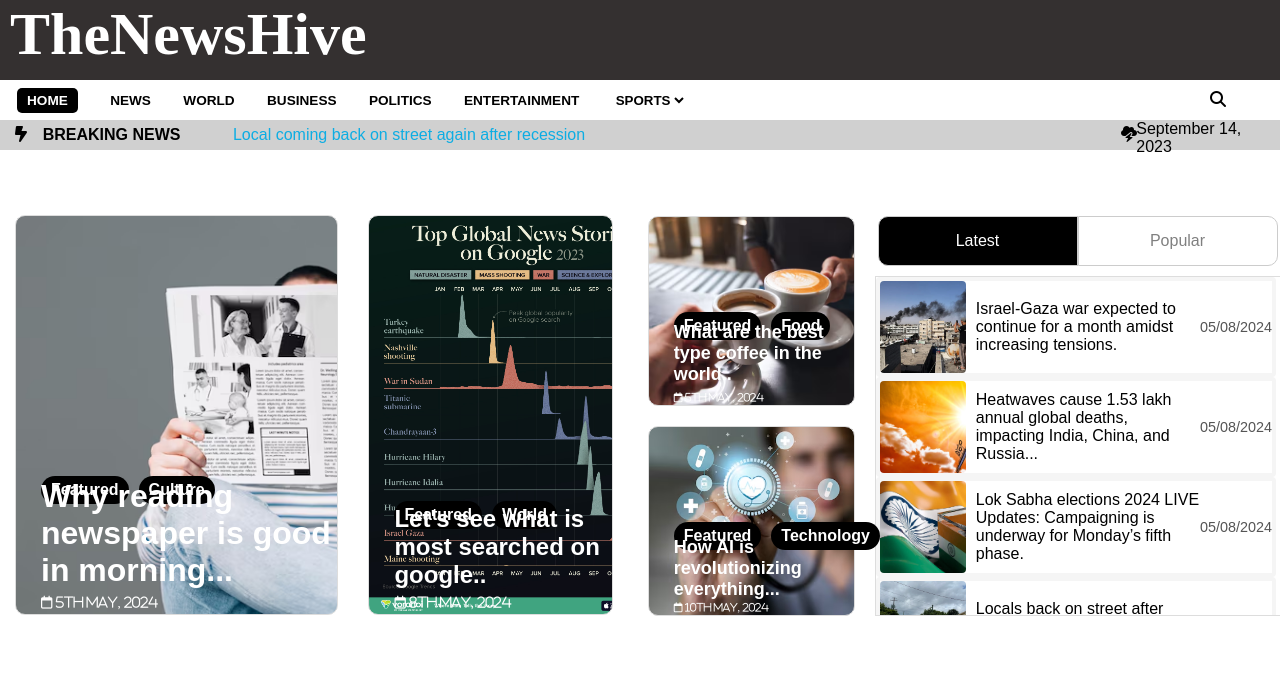
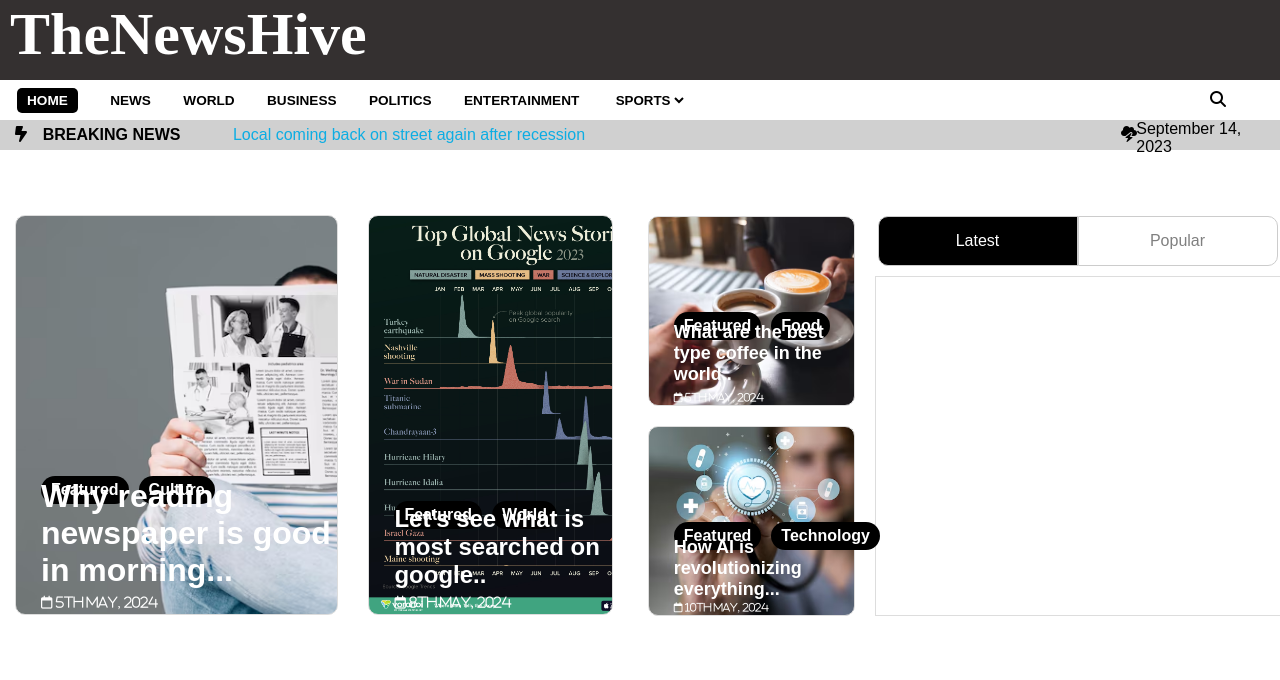
Before and after one commit to VS1005/CW-Web-D-task, a plain HTML site: page index.html in a window 1280 px wide. Drawn offline with Linux system fonts and the light colour scheme; no server answers.

Commit message:
Update index.html

```diff
--- a/index.html
+++ b/index.html
@@ -97,34 +97,7 @@
               </div>
             </div>
             <div class="scrollable-content other-blogs">
-              <div class="phnew">
-                <div class="r1"></div>
-                <div class="r2">
-                  <p>Israel-Gaza war expected to continue for a month amidst increasing tensions.</p>
-                </div>
-                <p class="blog-date">05/08/2024</p>
-              </div>
-              <div class="phnew">
-                <div class="r3"></div>
-                <div class="r2">
-                  <p>Heatwaves cause 1.53 lakh annual global deaths, impacting India, China, and Russia...</p>
-                </div>
-                <p class="blog-date">05/08/2024</p>
-              </div>
-              <div class="phnew">
-                <div class="r4"></div>
-                <div class="r2">
-                  <p>Lok Sabha elections 2024 LIVE Updates: Campaigning is underway for Monday’s fifth phase.</p>
-                </div>
-                <p class="blog-date">05/08/2024</p>
-              </div>
-              <div class="phnew">
-                <div class="r5"></div>
-                <div class="r2">
-                  <p>Locals back on street after heavy rainfall which led to disruption in movement...</p>
-                </div>
-                <p class="blog-date">05/08/2024</p>
-              </div>
+
             </div>
         </section>
     <div id="modal" class="modal">
```
